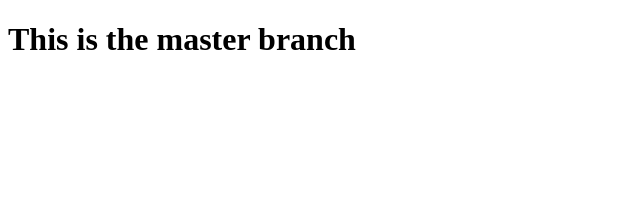
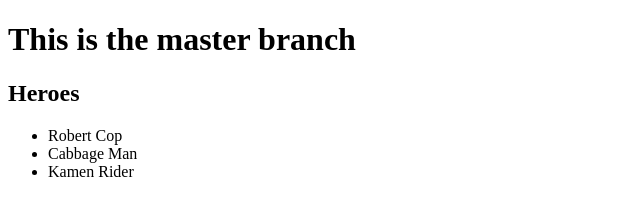
Before and after one commit to justincodestoday/git-practice, a plain HTML site: page index.html in a window 1280 px wide. Shown: the whole page, without its empty margins (0-640 px from the left). Drawn offline with Linux system fonts and the light colour scheme.

Commit message:
add heroes list

```diff
--- a/index.html
+++ b/index.html
@@ -10,6 +10,12 @@
 
 <body>
     <h1>This is the master branch</h1>
+    <h2>Heroes</h2>
+    <ul>
+        <li>Robert Cop</li>
+        <li>Cabbage Man</li>
+        <li>Kamen Rider</li>
+    </ul>
 </body>
 
 </html>
```
